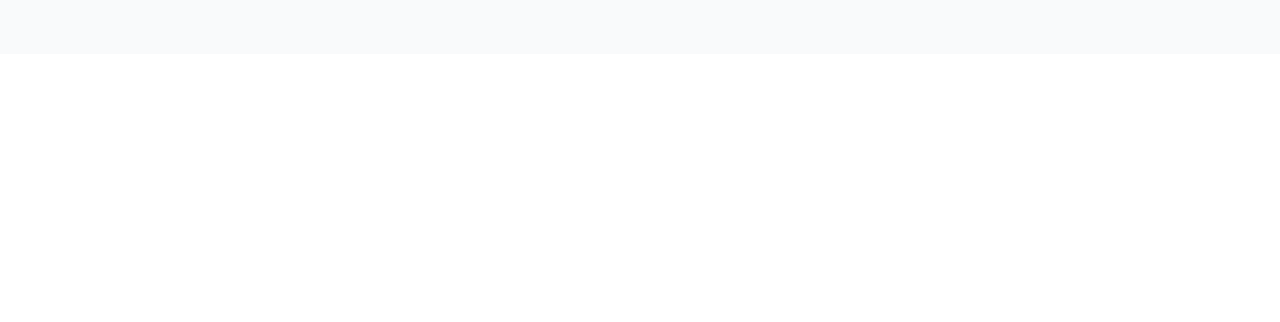
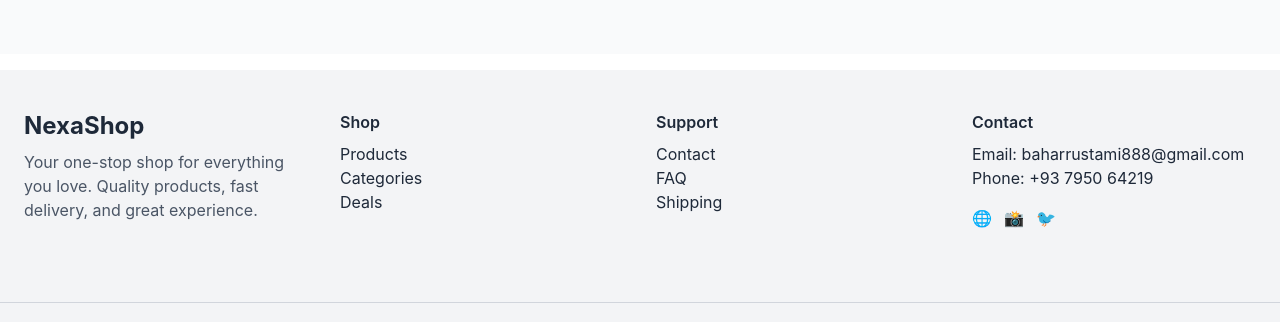
Before and after one commit to Baharah-Rostami/NexaShop, a React (Vite) app: page /product/1 in a window 1280 px wide. Shown: the part 811-1133 px from the top of the page. Before the commit the page ends 865 px from the top, so only its background shows below. Built offline with nearby package versions, Linux system fonts and the light colour scheme.

Commit message:
filter cards

```diff
--- a/src/App.jsx
+++ b/src/App.jsx
@@ -8,6 +8,7 @@ import Navbar from './components/Navbar/Navbar';
 import AuthProvider from './context/Auth';
 import ProductDetails from './Pages/productDetails';
 import CartProvider from './context/Cart';
+import Footer from './components/Footer';
 function App() {
   return (
     <AuthProvider>
@@ -20,7 +21,7 @@ function App() {
             <Route path='/cart' element={<Checkout />} />
             <Route path='/product/:id' element={<ProductDetails />} />
           </Routes>
-
+          <Footer/>
       </CartProvider>
     </AuthProvider>
 
--- a/src/Pages/Home.jsx
+++ b/src/Pages/Home.jsx
@@ -1,10 +1,13 @@
 import { getProducts } from "../data/products";
 import ProductCard from "../components/ProductCard";
 import FilterCart from "../components/FilterCart";
+import { useState } from "react";
 
 export default function Home() {
+  const [search, setSearch] = useState("")
   const products = getProducts();
 
+  const filterCards = products.filter((product)=> product.title.toLowerCase().includes(search.toLowerCase()))
   return (
     <div className="bg-gray-50 dark:bg-gray-900 min-h-screen">
 
@@ -19,7 +22,7 @@ export default function Home() {
       </div>
 
       {/* Search / Filter */}
-      <FilterCart />
+      <FilterCart search={search} setSearch={setSearch}/>
 
       {/* Products Section */}
       <div className="max-w-7xl mx-auto px-4 pb-16">
@@ -27,7 +30,7 @@ export default function Home() {
           Our Products
         </h2>
         <div className="grid gap-6 sm:grid-cols-2 md:grid-cols-3 lg:grid-cols-4">
-          {products.map((product) => (
+          {filterCards.map((product) => (
             <ProductCard product={product} key={product.id} />
           ))}
         </div>
--- a/src/components/FilterCart.jsx
+++ b/src/components/FilterCart.jsx
@@ -1,6 +1,7 @@
 import { Search } from "lucide-react";
+import { useState } from "react";
 
-export default function FilterCart() {
+export default function FilterCart({search, setSearch}) {
   return (
     <div className="w-full flex justify-center px-4 md:px-0">
       <div className="relative w-full max-w-md">
@@ -15,6 +16,8 @@ export default function FilterCart() {
         <input
           type="text"
           placeholder="Search products..."
+          value={search}
+          onChange={(e)=> setSearch(e.target.value)}
           className="
             w-full
             pl-10 pr-4 py-3
--- /dev/null
+++ b/src/components/Footer.jsx
@@ -0,0 +1,56 @@
+import { Link } from "react-router-dom";
+
+export default function Footer() {
+  return (
+    <footer className="bg-gray-100 dark:bg-gray-900 text-gray-800 dark:text-gray-200 mt-4">
+      <div className="max-w-7xl mx-auto px-6 py-10 grid grid-cols-1 md:grid-cols-4 gap-8">
+
+        {/* Brand */}
+        <div>
+          <h2 className="text-2xl font-bold mb-2">NexaShop</h2>
+          <p className="text-gray-600 dark:text-gray-400">
+            Your one-stop shop for everything you love. Quality products, fast delivery, and great experience.
+          </p>
+        </div>
+
+        {/* Shop Links */}
+        <div>
+          <h3 className="font-semibold mb-2">Shop</h3>
+          <ul>
+            <li><Link to="/products" className="hover:text-blue-500 transition-colors">Products</Link></li>
+            <li><Link to="/categories" className="hover:text-blue-500 transition-colors">Categories</Link></li>
+            <li><Link to="/deals" className="hover:text-blue-500 transition-colors">Deals</Link></li>
+          </ul>
+        </div>
+
+        {/* Support Links */}
+        <div>
+          <h3 className="font-semibold mb-2">Support</h3>
+          <ul>
+            <li><Link to="/contact" className="hover:text-blue-500 transition-colors">Contact</Link></li>
+            <li><Link to="/faq" className="hover:text-blue-500 transition-colors">FAQ</Link></li>
+            <li><Link to="/shipping" className="hover:text-blue-500 transition-colors">Shipping</Link></li>
+          </ul>
+        </div>
+
+        {/* Contact & Social */}
+        <div>
+          <h3 className="font-semibold mb-2">Contact</h3>
+          <p>Email: baharrustami888@gmail.com</p>
+          <p>Phone: +93 7950 64219</p>
+
+          <div className="flex mt-4 space-x-3">
+            <Link to="#" className="hover:text-blue-500 transition-colors">🌐</Link>
+            <Link to="#" className="hover:text-blue-500 transition-colors">📸</Link>
+            <Link to="#" className="hover:text-blue-500 transition-colors">🐦</Link>
+          </div>
+        </div>
+      </div>
+
+      {/* Bottom line */}
+      <div className="border-t border-gray-300 dark:border-gray-700 mt-8 pt-4 text-center text-gray-500 dark:text-gray-400">
+        © {new Date().getFullYear()} NexaShop. All rights reserved.
+      </div>
+    </footer>
+  );
+}
```
